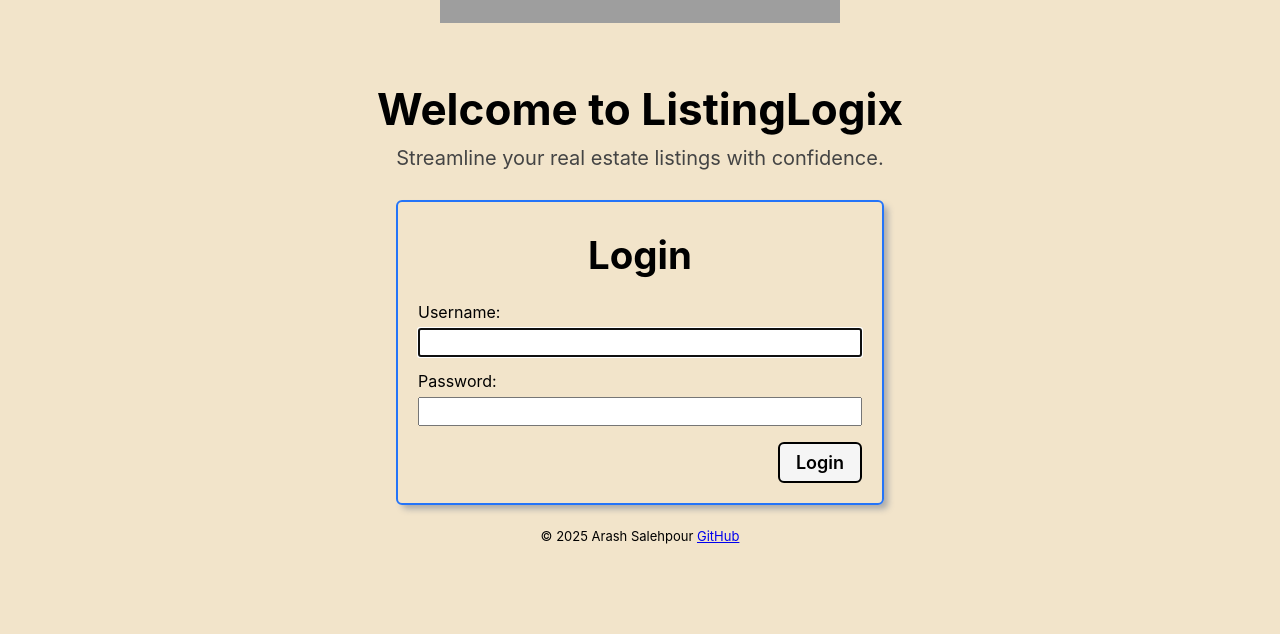
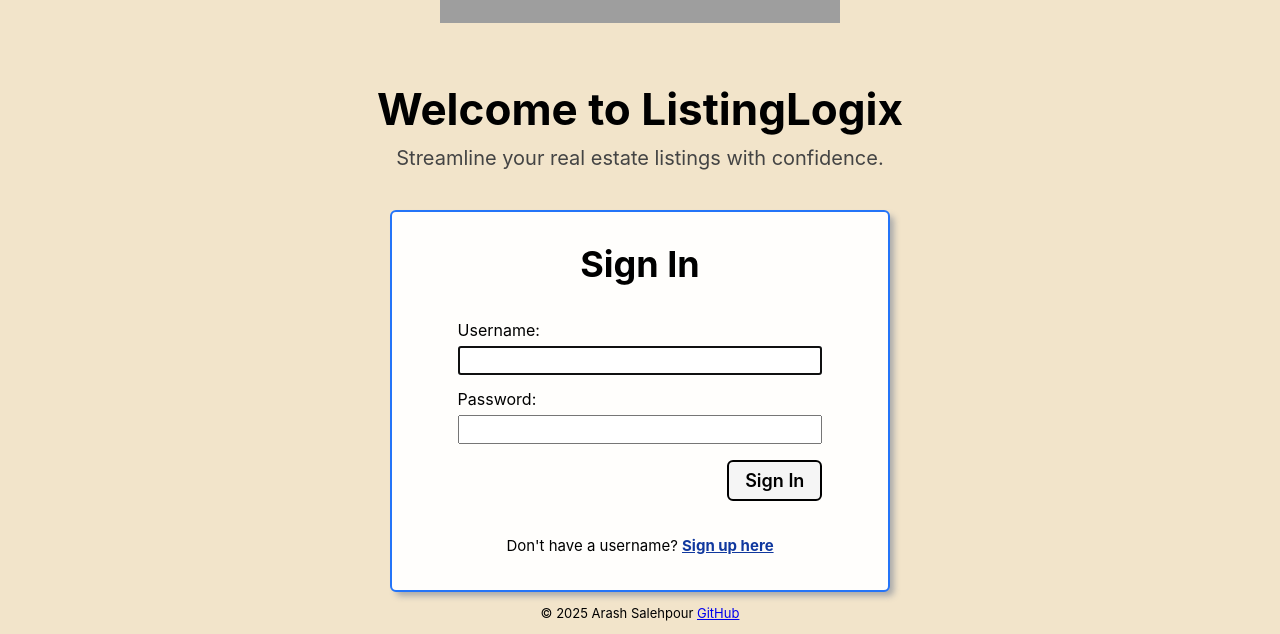
Before and after one commit to abashwitharash/listinglogix, a Django app: page / in a window 1280 px wide. Shown: the part 644-1278 px from the top of the page. Before the commit the page ends 1188 px from the top, so only its background shows below. Run offline with Django 5.2, Linux system fonts and the light colour scheme; grey boxes are pictures that could not be loaded.

Commit message:
updated home sign in page and added dont have username sign up message at bottom

```diff
--- a/main_app/static/css/lists/home.css
+++ b/main_app/static/css/lists/home.css
@@ -1,4 +1,4 @@
-main {
+/* main {
     display: flex;
     align-items: center;
     justify-content: center;
@@ -107,3 +107,133 @@ main {
     max-width: 500px;
     margin: 0 auto;
   }
+
+
+   */
+
+
+   main {
+    display: flex;
+    align-items: center;
+    justify-content: center;
+    flex-wrap: wrap;
+    height: 100%;
+  }
+
+  main > section {
+    width: 100%;
+    padding: 10px 8px;
+    display: flex;
+    align-items: center;
+    justify-content: center;
+    flex-direction: column;
+  }
+
+  .logo-container {
+    max-width: 375px;
+  }
+
+  .list-container {
+    width: 80%;
+  }
+
+  .login {
+    display: flex;
+    flex-direction: column;
+    justify-content: center;
+    align-items: center;
+    width: 80%;
+  }
+
+  .login h2 {
+    font-size: clamp(2.6rem, 3vw, 3.6rem);
+    margin: 10px 0 20px;
+  }
+
+  .login > p {
+    display: flex;
+    flex-direction: column;
+    width: 100%;
+    margin: 14px 0 0px;
+  }
+
+  .login label {
+    font-size: var(--font-reg);
+    margin-bottom: 6px;
+  }
+
+  .login input {
+    font-size: var(--font-l);
+    padding: 2px 4px;
+  }
+
+  .login .btn {
+    align-self: flex-end;
+    margin-right: 0;
+    margin-top: 16px;
+  }
+
+  .auth-block {
+    border: var(--borders);
+    padding: 20px;
+    border-radius: var(--card-border-radius);
+    box-shadow: var(--card-box-shadow);
+    width: 80%;
+    max-width: 500px;
+    background-color: #fffefc;
+    margin-top: 20px;
+  }
+
+  .signup-redirect {
+    margin-top: 20px;
+    font-size: 1.5rem;
+  }
+
+  .signup-redirect a {
+    font-weight: bold;
+    text-decoration: underline;
+    color: var(--link-hover-color);
+  }
+
+  .hero-container {
+    width: 100%;
+    padding: 40px 20px 20px;
+    text-align: center;
+  }
+
+  .logo-showcase img {
+    width: 100%;
+    max-width: 400px;
+    margin: 0 auto 20px;
+  }
+
+  .hero-title {
+    font-size: 4.4rem;
+    font-weight: 700;
+    margin-bottom: 10px;
+  }
+
+  .hero-sub {
+    font-size: 2rem;
+    color: #444;
+    max-width: 500px;
+    margin: 0 auto;
+  }
+
+  @media only screen and (min-width: 768px) {
+    main {
+      justify-content: space-around;
+    }
+
+    main > section {
+      width: 40%;
+    }
+
+    .logo-container {
+      max-width: 520px;
+    }
+
+    .auth-block {
+      width: 100%;
+    }
+  }
--- a/main_app/templates/base.html
+++ b/main_app/templates/base.html
@@ -26,9 +26,11 @@
       <nav>
         <ul>
           {% if user.is_authenticated %}
+            {% if user.userprofile %}
           <li><a href="{% url 'lists-index' %}">My Listings</a></li>
           <li><a href="{% url 'all-listings' %}">All Listings</a></li>
           <li><a href="{% url 'list-create' %}">Create a Listing</a></li>
+          {% endif %}
           <li><a href="/about">About</a></li>
           <li>
             <form id="logout-form" method="post" action="{% url 'logout' %}">
--- a/main_app/templates/home.html
+++ b/main_app/templates/home.html
@@ -21,14 +21,18 @@
 </section>
 
 {% if not user.is_authenticated %}
-<section>
+<section class="auth-block">
   <form action="{% url 'home' %}" method="post" class="login">
-    <h1>Login</h1>
+    <h2>Sign In</h2>
     {% csrf_token %}
     {{ form.as_p }}
     <input type="hidden" name="next" value="{{ next }}" />
-    <button type="submit" class="btn submit">Login</button>
+    <button type="submit" class="btn submit">Sign In</button>
   </form>
+
+  <div class="signup-redirect">
+    <p>Don't have a username? <a href="{% url 'signup' %}">Sign up here</a></p>
+  </div>
 </section>
 {% endif %}
 {% endblock %}
```
